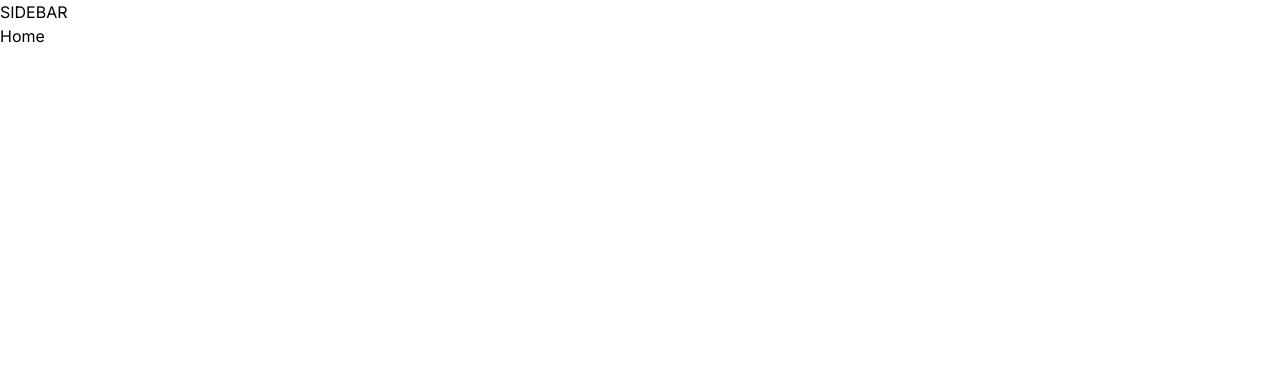
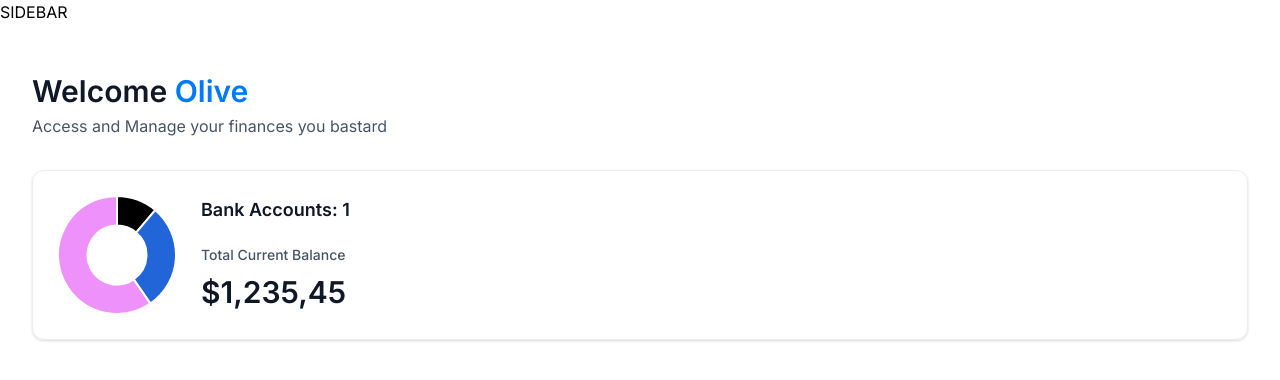
Before and after one commit to OlivTheOlive/financal_pal, a Next.js app: page / in a window 1280 px wide. Shown: the top 380 px of the page. Built offline with nearby package versions, Linux system fonts and the light colour scheme.

Commit message:
create basic dashboard header

```diff
--- a/app/(root)/page.tsx
+++ b/app/(root)/page.tsx
@@ -1,7 +1,29 @@
+import HeaderBox from "@/components/HeaderBox";
+import TotalBalanceBox from "@/components/TotalBalanceBox";
 import React from "react";
 
 const Home = () => {
-  return <div>Home</div>;
+  const loggedIn = { firstName: "Olive" };
+
+  return (
+    <section className="home">
+      <div className="home-content">
+        <header className="home-header">
+          <HeaderBox
+            type="greeting"
+            title="Welcome"
+            user={loggedIn?.firstName || "Guest"}
+            subtext="Access and Manage your finances you bastard"
+          />
+          <TotalBalanceBox
+            accounts={[]}
+            totalBanks={1}
+            totalCurrentBalance={1235.45}
+          />
+        </header>
+      </div>
+    </section>
+  );
 };
 
 export default Home;
--- /dev/null
+++ b/components/AnimatedCounter.tsx
@@ -0,0 +1,15 @@
+"use client";
+import React from "react";
+import CountUp from "react-countup";
+import { Chart, ArcElement, Tooltip, Legend } from "chart.js";
+Chart.register(ArcElement, Tooltip, Legend);
+
+const AnimatedCounter = ({ amount }: { amount: number }) => {
+  return (
+    <div className="w-full">
+      <CountUp decimal="," prefix="$" end={amount} duration={2} decimals={2} />
+    </div>
+  );
+};
+
+export default AnimatedCounter;
--- /dev/null
+++ b/components/DoughnutChart.tsx
@@ -0,0 +1,25 @@
+"use client";
+import React from "react";
+import { Doughnut } from "react-chartjs-2";
+
+const DoughnutChart = ({ accounts }: DoughnutChartProps) => {
+  const data = {
+    datasets: [
+      {
+        label: "Banks",
+        data: [1233, 3211, 6546],
+        backgroundColor: ["30747b6", "#2265d8", "#ef91fa"],
+      },
+    ],
+    labels: ["Bank 1", "Bank 2", "Bank 3"],
+  };
+
+  return (
+    <Doughnut
+      data={data}
+      options={{ cutout: "50%", plugins: { legend: { display: false } } }}
+    />
+  );
+};
+
+export default DoughnutChart;
--- /dev/null
+++ b/components/HeaderBox.tsx
@@ -0,0 +1,22 @@
+import React from "react";
+
+const HeaderBox = ({
+  type = "title",
+  title,
+  subtext,
+  user,
+}: HeaderBoxProps) => {
+  return (
+    <div className="header-box">
+      <h1 className="header-box-title">
+        {title}
+        {type === "greeting" && (
+          <span className="text-bankGradient">&nbsp;{user}</span>
+        )}
+      </h1>
+      <p className="header-box-subtext">{subtext}</p>
+    </div>
+  );
+};
+
+export default HeaderBox;
--- /dev/null
+++ b/components/TotalBalanceBox.tsx
@@ -0,0 +1,28 @@
+import React from "react";
+import AnimatedCounter from "./AnimatedCounter";
+import DoughnutChart from "./DoughnutChart";
+
+const TotalBalanceBox = ({
+  accounts = [],
+  totalBanks,
+  totalCurrentBalance,
+}: TotlaBalanceBoxProps) => {
+  return (
+    <section className="total-balance">
+      <div className="total-balance-chart">
+        <DoughnutChart accounts={accounts} />
+      </div>
+      <div className="flex flex-col gap-6">
+        <h2 className="header-2">Bank Accounts: {totalBanks}</h2>
+        <div className="flex flex-col gap-2">
+          <p className="total-balance-label">Total Current Balance</p>
+          <div className="total-balance-amount flex-center gap-2">
+            <AnimatedCounter amount={totalCurrentBalance} />
+          </div>
+        </div>
+      </div>
+    </section>
+  );
+};
+
+export default TotalBalanceBox;
--- a/package.json
+++ b/package.json
@@ -10,11 +10,15 @@
   },
   "dependencies": {
     "@radix-ui/react-slot": "^1.1.0",
+    "chart.js": "^4.4.4",
     "class-variance-authority": "^0.7.0",
     "clsx": "^2.1.1",
     "lucide-react": "^0.441.0",
     "next": "14.2.13",
+    "query-string": "^9.1.0",
     "react": "^18",
+    "react-chartjs-2": "^5.2.0",
+    "react-countup": "^6.5.3",
     "react-dom": "^18",
     "tailwind-merge": "^2.5.2",
     "tailwindcss-animate": "^1.0.7"
```
Also changed, not shown: 1 other file (tests, documents, lock files or other folders).
